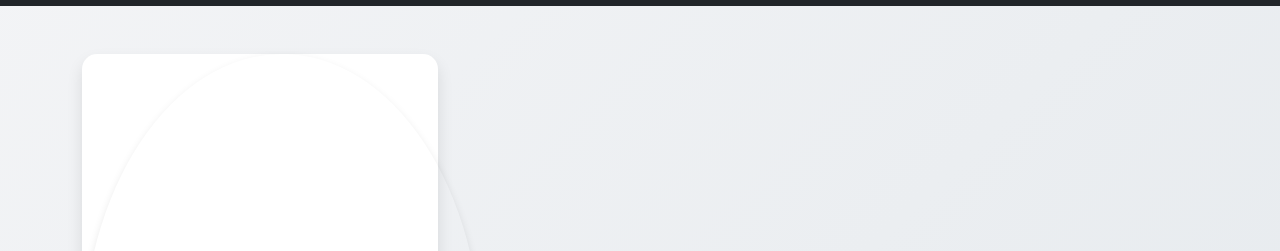
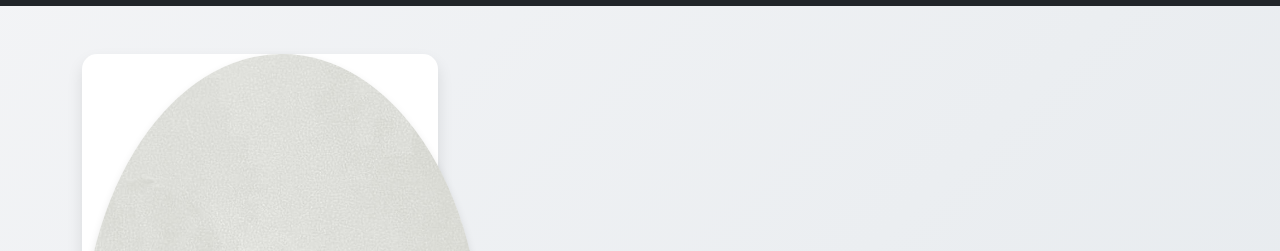
Before and after one commit to thisisggarvit/thisisggarvit, a plain HTML site: page index.html in a window 1280 px wide. Shown: the part 66-317 px from the top of the page. Drawn offline with nearby package versions, Linux system fonts and the light colour scheme.

Commit message:
Update index.html

```diff
--- a/index.html
+++ b/index.html
@@ -47,7 +47,7 @@
             <!-- Profile Card -->
             <div class="col-md-4">
                 <div class="card">
-                    <img src="img.jpg" class="card-img-top rounded-circle" alt="Garvit's Photo">
+                    <img src="img/img.jpg" class="card-img-top rounded-circle" alt="Garvit's Photo">
                     <div class="card-body text-center">
                         <h5 class="card-title">Garvit</h5>
                         <p class="card-text">BSc in IT, Concentration in HCI/UI UX</p>
```
